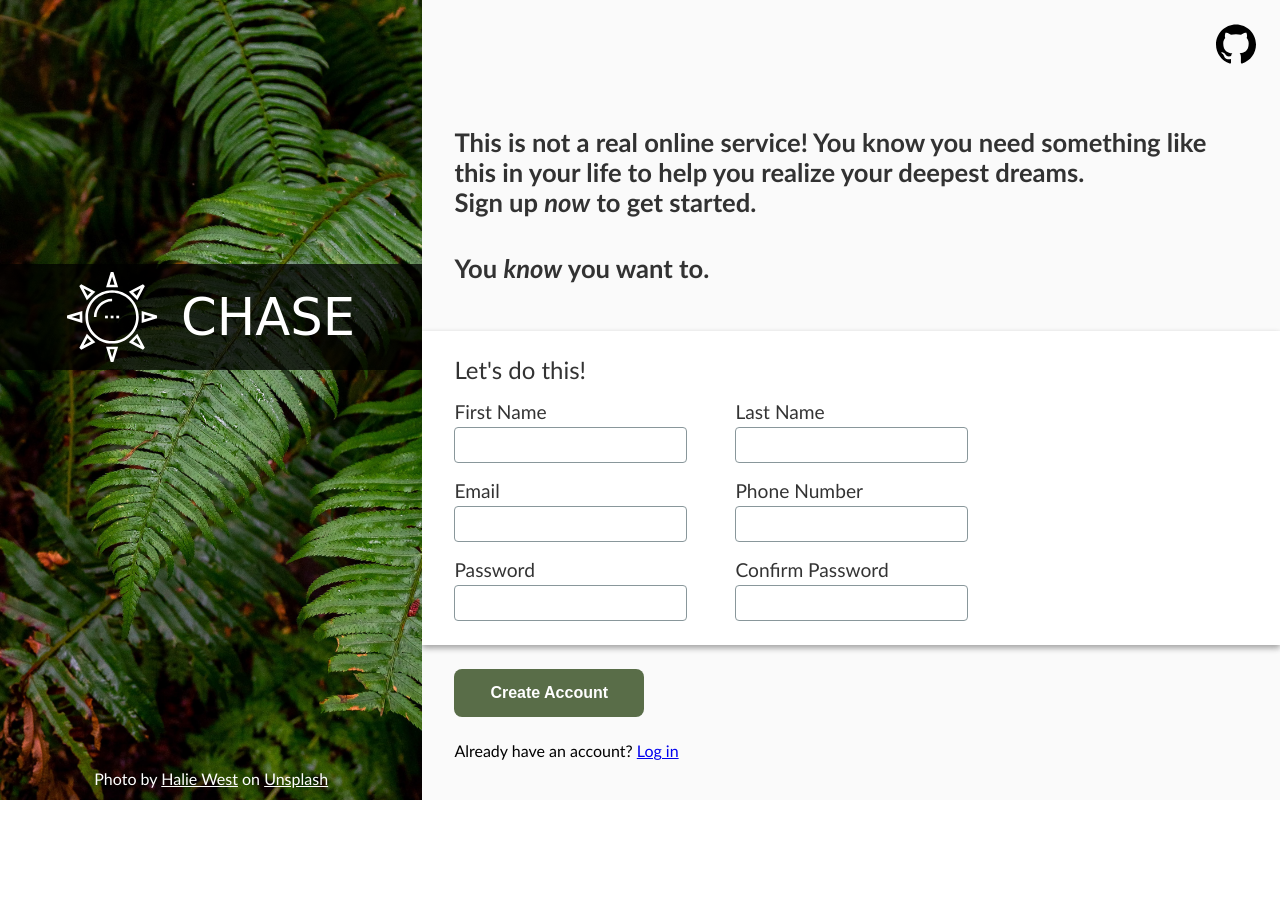
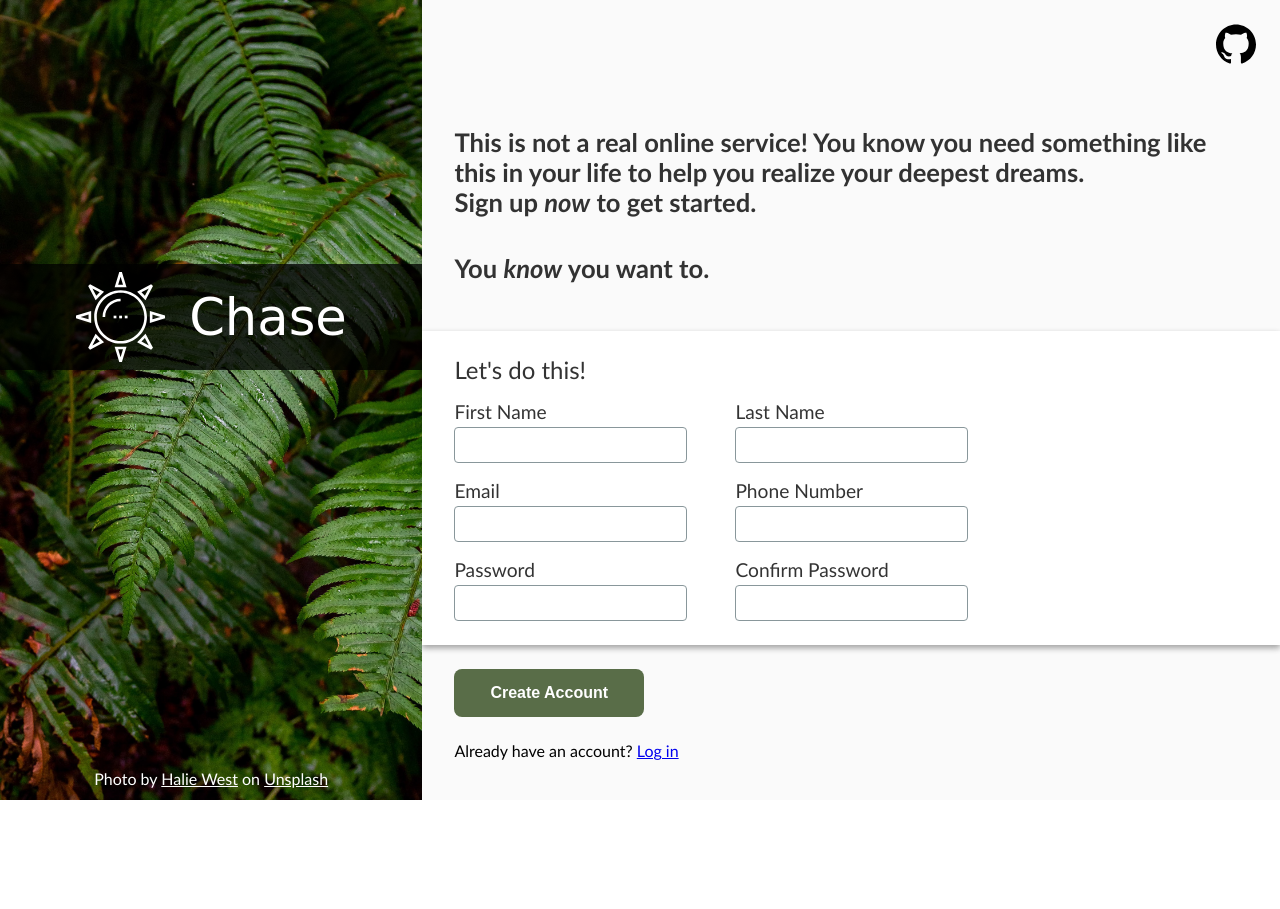
Before and after one commit to cseltzner/Registration-form, a plain HTML site: page index.html in a window 1280 px wide. Drawn offline with Linux system fonts and the light colour scheme; a web font is replaced by a local one.

Commit message:
Change logo to captialize-form

```diff
--- a/index.html
+++ b/index.html
@@ -11,7 +11,7 @@
     <header>
         <div class="logo-container">
             <img src="sun.svg" alt="Logo" class="logo">
-            <div class="logo-text">CHASE</div>
+            <div class="logo-text">Chase</div>
         </div>
         <div class="attribution">Photo by <a href="https://unsplash.com/@haliewestphoto?utm_source=unsplash&utm_medium=referral&utm_content=creditCopyText">Halie West</a> on <a href="https://unsplash.com/?utm_source=unsplash&utm_medium=referral&utm_content=creditCopyText">Unsplash</a></div>
     </header>
```
